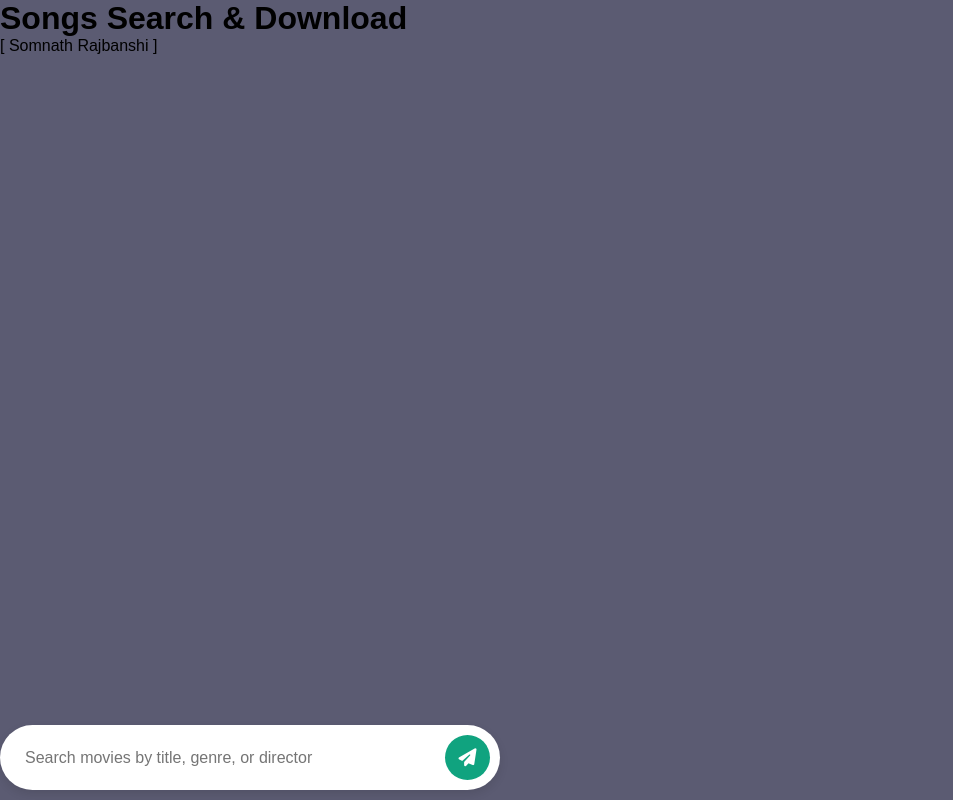
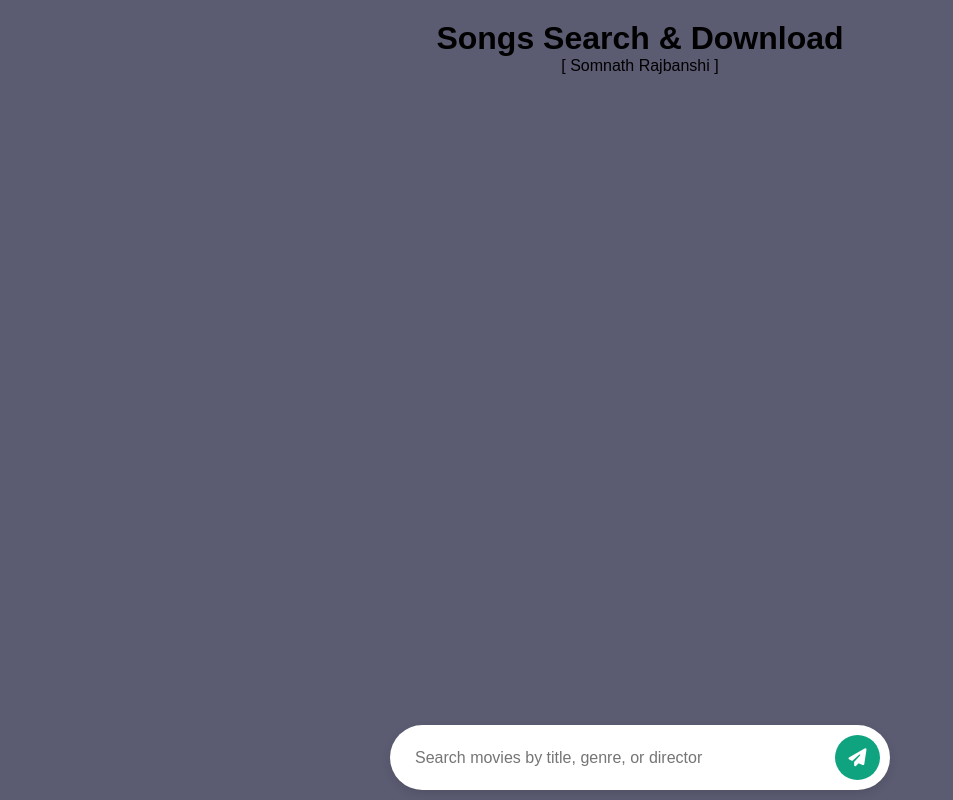
Before and after one commit to sam2154/songs_search_and_download, a plain HTML site: page index.html in a window 1280 px wide. Shown: the whole page, without its empty margins (0-953 px from the left). Drawn offline with Linux system fonts and the light colour scheme.

Commit message:
Update index.html [main-screen and footer-section added]

```diff
--- a/index.html
+++ b/index.html
@@ -12,18 +12,19 @@
 
 <body>
     <div class="container">
-        <h1>Songs Search & Download</h1>
-        <p><span>[ Somnath Rajbanshi ]</span></p>
+        <div class="mainScreen">
+            <h1>Songs Search & Download</h1>
+            <p><span>[ Somnath Rajbanshi ]</span></p>
+            <div id="songsContainer"></div>
+        </div>
 
-         <div class="chat-search-container">
-            <input type="text" id="searchInput" placeholder="Search movies by title, genre, or director">
-            <button id="searchButton"><i class="fas fa-paper-plane"></i></button>
+
+        <div class="footer-section">
+            <div class="chat-search-container">
+                <input type="text" id="searchInput" placeholder="Search movies by title, genre, or director">
+                <button id="searchButton"><i class="fas fa-paper-plane"></i></button>
+            </div>
         </div>
-<!--         <div class="input-section">
-            <input type="text" id="searchInput" placeholder="Search songs by title, artist name & download etc...">
-            <i id="search" class="fa-solid fa-paper-plane"></i>
-        </div> -->
-        <div id="songsContainer"></div>
     </div>
     <script src="jioSaavnClone.js"></script>
 </body>
```
